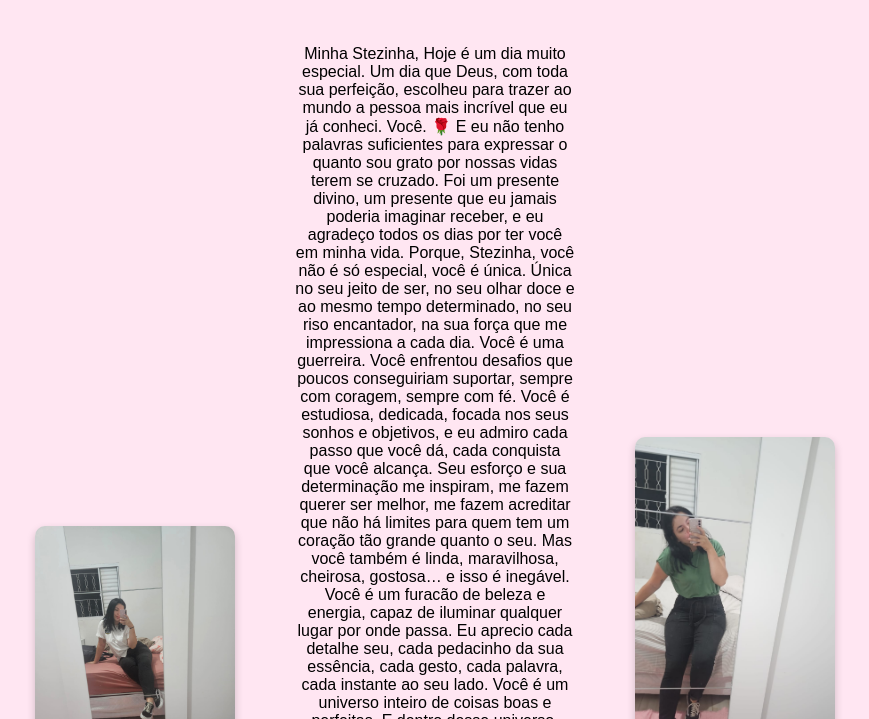
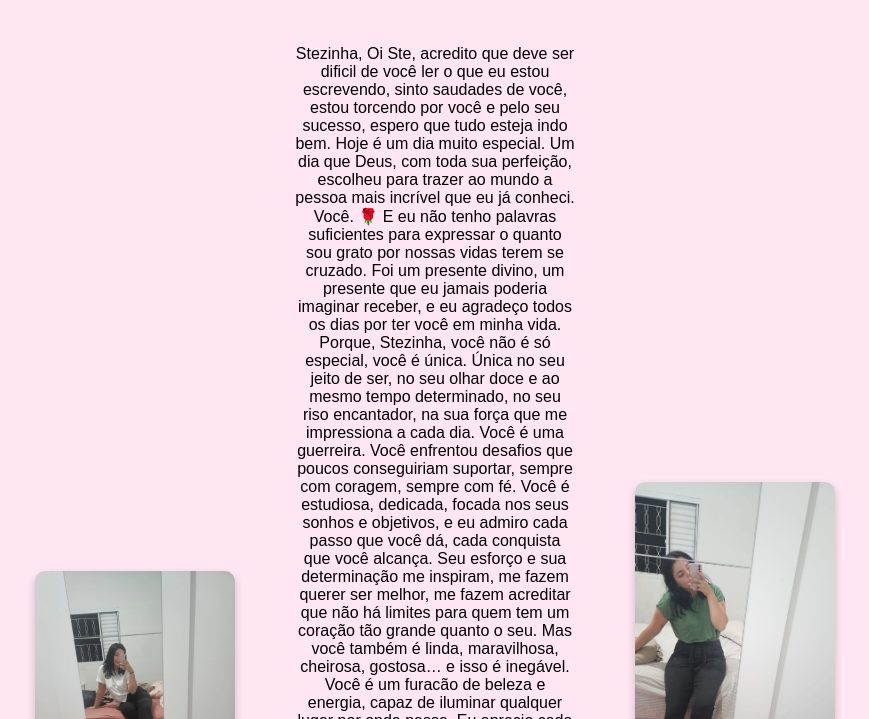
Before and after one commit to Meneguel01/Stezinha, a plain HTML site: page index.html in a window 1280 px wide. Shown: the part 81-800 px from the top of the page, without its empty margins (205-1074 px from the left). Drawn offline with Linux system fonts and the light colour scheme.

Commit message:
Update index.html

```diff
--- a/index.html
+++ b/index.html
@@ -52,15 +52,18 @@
             <img src="stezinha2.jpeg" alt="Imagem 2">
         </div>
         <div class="column">
-            <p>Minha Stezinha,
-Hoje é um dia muito especial. Um dia que Deus, com toda sua perfeição, escolheu para trazer ao mundo a pessoa mais incrível que eu já conheci. Você. 🌹
+            <p>Stezinha,
+
+             Oi Ste, acredito que deve ser dificil de você ler o que eu estou escrevendo, sinto saudades de você, estou torcendo por você e pelo seu sucesso, espero que tudo esteja indo bem.
+
+             Hoje é um dia muito especial. Um dia que Deus, com toda sua perfeição, escolheu para trazer ao mundo a pessoa mais incrível que eu já conheci. Você. 🌹
 E eu não tenho palavras suficientes para expressar o quanto sou grato por nossas vidas terem se cruzado. Foi um presente divino, um presente que eu jamais poderia imaginar receber, e eu agradeço todos os dias por ter você em minha vida. Porque, Stezinha, você não é só especial, você é única. Única no seu jeito de ser, no seu olhar doce e ao mesmo tempo determinado, no seu riso encantador, na sua força que me impressiona a cada dia.
 Você é uma guerreira. Você enfrentou desafios que poucos conseguiriam suportar, sempre com coragem, sempre com fé. Você é estudiosa, dedicada, focada nos seus sonhos e objetivos, e eu admiro cada passo que você dá, cada conquista que você alcança. Seu esforço e sua determinação me inspiram, me fazem querer ser melhor, me fazem acreditar que não há limites para quem tem um coração tão grande quanto o seu.
 Mas você também é linda, maravilhosa, cheirosa, gostosa… e isso é inegável. Você é um furacão de beleza e energia, capaz de iluminar qualquer lugar por onde passa. Eu aprecio cada detalhe seu, cada pedacinho da sua essência, cada gesto, cada palavra, cada instante ao seu lado. Você é um universo inteiro de coisas boas e perfeitas. E dentro desse universo, minha gatinha, você é o meu centro, meu sol, minha estrela mais brilhante. ✨
 Hoje, no seu dia, eu quero que você sinta o quanto é amada. O quanto é admirada. O quanto é preciosa. Você merece o mundo, Stezinha. Você merece ser feliz, merece amor, merece paz, merece tudo aquilo que fizer seu coração transbordar. Que esse novo ciclo traga leveza, sonhos realizados, momentos inesquecíveis. E que, acima de tudo, traga para você o que sempre deveria ter sido prioridade: você mesma.
 Eu sei que, nos últimos anos, você se colocou em segundo plano. Sei que deixou de lado muitas vontades, que se dedicou a tudo e a todos sem pensar tanto em si mesma. Mas agora é a sua vez. Agora é o seu momento. E eu estarei aqui, sempre ao seu lado, respeitando seu tempo, suas decisões, seu espaço. Porque gostar de você, para mim, significa também te apoiar, te impulsionar, te lembrar todos os dias que você merece ser sua própria prioridade. Você merece se olhar no espelho e se enxergar como eu te vejo: incrível, forte, poderosa, imbatível.
 Então, hoje, esqueça o mundo e celebre você. Celebre sua história, sua jornada, seu brilho. Comemore, ria, dance, viva intensamente cada segundo. Porque cada segundo ao seu lado é um presente para mim.
-Feliz aniversário, minha Stezinha! Que Deus te cubra de bênçãos, que o universo conspire a seu favor, que cada dia seja uma nova chance de ser feliz. Eu adoro você, respeito você e torço por você mais do que qualquer coisa. Você é, e sempre será, a pessoa mais especial e importante da minha vida. ❤
+Feliz aniversário, Stezinha! Que Deus te cubra de bênçãos, que o universo conspire a seu favor, que cada dia seja uma nova chance de ser feliz. Eu adoro você, respeito você e torço por você mais do que qualquer coisa. Você é, e sempre será, a pessoa mais especial e importante da minha vida. ❤
 Com todo o meu carinho,
 Seu Andrézinho</p>
             <div class="counter" id="contador"></div>
```
